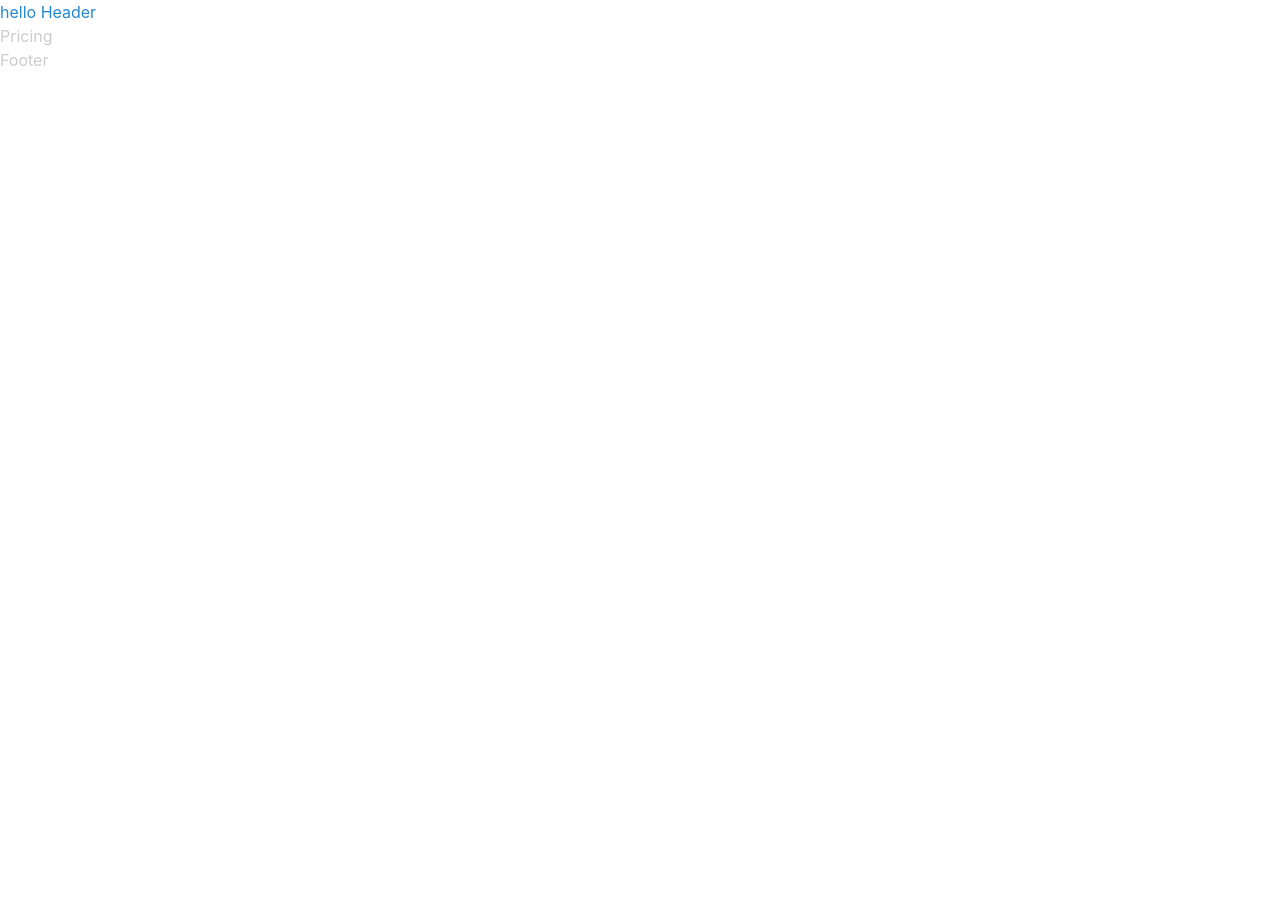
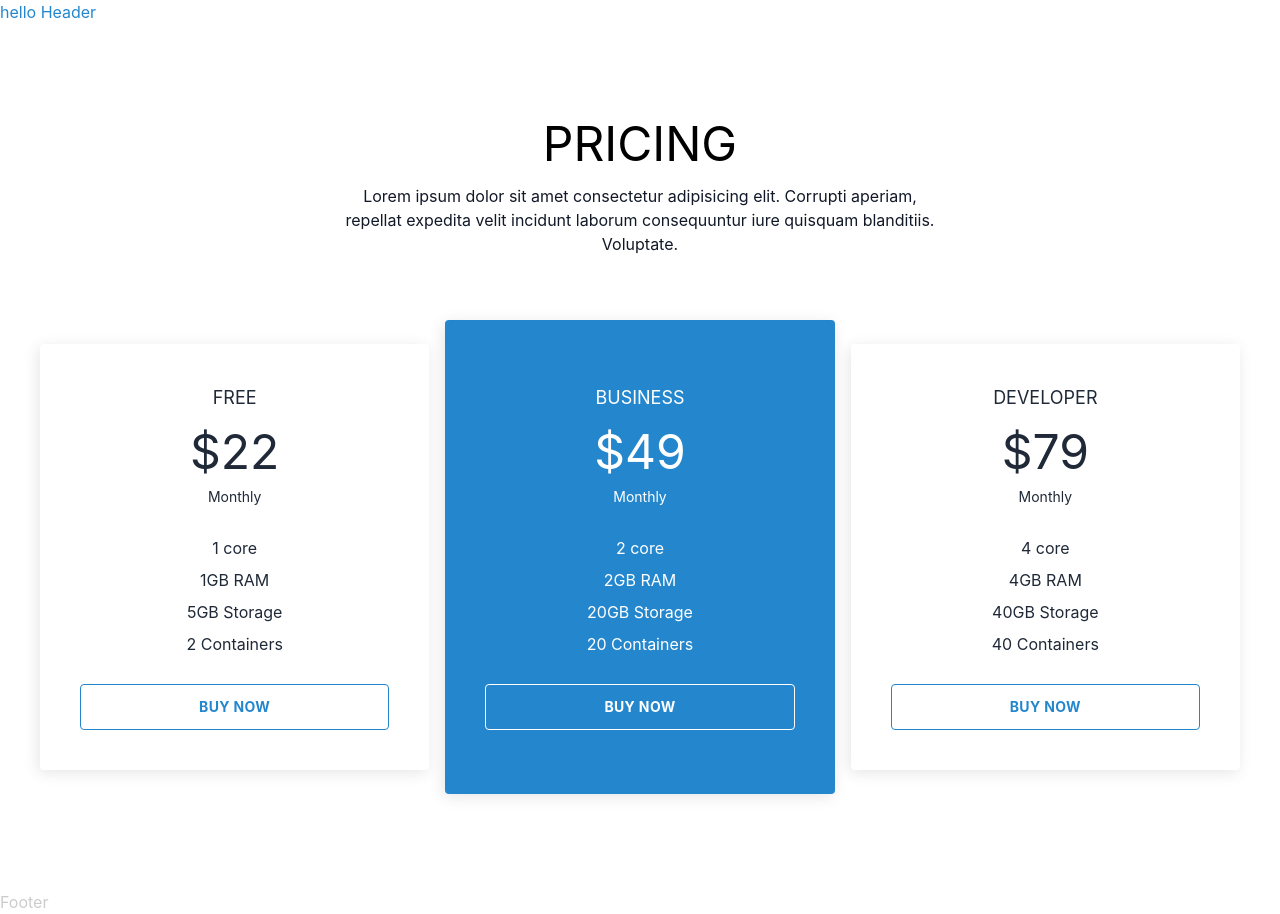
Before and after one commit to developer-build/developer_build_portfolio, a React (Create React App) app: page / in a window 1280 px wide. Before the commit the page ends 800 px from the top, so only its background shows below. Built offline with nearby package versions, Linux system fonts and the light colour scheme.

Commit message:
pricing section design

```diff
--- a/src/Components/Home/PricingSection/PricingSection.js
+++ b/src/Components/Home/PricingSection/PricingSection.js
@@ -1,9 +1,86 @@
+/* eslint-disable jsx-a11y/anchor-is-valid */
 import React from "react";
 
 const PricingSection = () => {
   return (
-    <div>
-      <h2>Pricing</h2>
+    <div className="bg-[white]/60 py-24 lg:px-8 px-0">
+<div className="custom_container">
+      <header className="text-center mb-16">
+        <h1 className="text-5xl mb-4 text-black uppercase">Pricing</h1>
+        <p className="leading-normal text-gray-900 md:w-1/2 md:mx-auto">
+          Lorem ipsum dolor sit amet consectetur adipisicing elit. Corrupti aperiam, repellat expedita velit incidunt laborum consequuntur iure
+          quisquam blanditiis. Voluptate.
+        </p>
+      </header>
+
+      <div className="lg:flex lg:items-center lg:-mx-2">
+        <div className="mb-4 lg:mb-0 lg:w-1/3 lg:px-2">
+          <div style={{ boxShadow: "-2px 3px 15px rgba(0,0,0,0.1)" }} className="text-center text-gray-800 p-10 rounded">
+            <h2 className="text-lg mb-4">FREE</h2>
+            <div className="mb-6">
+              <span className="block text-5xl pb-2">$22</span>
+              <span className="text-sm text-gray-800">Monthly</span>
+            </div>
+            <ul className="text-gray-800 leading-loose list-none mb-6">
+              <li>1 core</li>
+              <li>1GB RAM</li>
+              <li>5GB Storage</li>
+              <li>2 Containers</li>
+            </ul>
+            <a
+              className="text-sm tracking-wide uppercase inline-block font-bold w-full p-3 rounded no-underline text-primary border  border-primary hover:text-white hover:bg-primary transition duration-200"
+              href="#"
+            >
+              Buy Now
+            </a>
+          </div>
+        </div>
+
+        <div className="mb-4 lg:mb-0 lg:w-1/3 lg:px-2">
+          <div style={{ boxShadow: "-2px 3px 15px rgba(0,0,0,0.1)" }} className="text-center p-10 lg:py-16 rounded bg-primary text-white  lg:shadow-lg">
+            <h2 className="text-lg mb-4">BUSINESS</h2>
+            <div className="mb-6">
+              <span className="block text-5xl pb-2">$49</span>
+              <span className="text-sm text-grey">Monthly</span>
+            </div>
+            <ul className="text-grey-dark leading-loose list-reset mb-6">
+              <li>2 core</li>
+              <li>2GB RAM</li>
+              <li>20GB Storage</li>
+              <li>20 Containers</li>
+            </ul>
+            <a
+              className="text-sm tracking-wide uppercase inline-block font-bold w-full p-3 rounded no-underline text-white border border-white hover:text-primary hover:bg-white transition duration-200"
+              href="#"
+            >
+              Buy Now
+            </a>
+          </div>
+        </div>
+
+        <div className="mb-4 lg:mb-0 lg:w-1/3 lg:px-2">
+          <div  style={{ boxShadow: "-2px 3px 15px rgba(0,0,0,0.1)" }} className="text-center text-gray-800 p-10 rounded">
+            <h2 className="text-lg mb-4">DEVELOPER</h2>
+            <div className="mb-6">
+              <span className="block text-5xl pb-2">$79</span>
+              <span className="text-sm text-grey">Monthly</span>
+            </div>
+            <ul className="text-grey leading-loose list-reset mb-6">
+              <li>4 core</li>
+              <li>4GB RAM</li>
+              <li>40GB Storage</li>
+              <li>40 Containers</li>
+            </ul>
+            <a
+              className="text-sm tracking-wide uppercase inline-block font-bold w-full p-3 rounded no-underline text-primary border border-primary hover:text-white hover:bg-primary transition duration-200"
+              href="#"
+            >
+              Buy Now
+            </a>
+          </div>
+        </div>
+      </div>
+    </div>
     </div>
   );
 };
```
